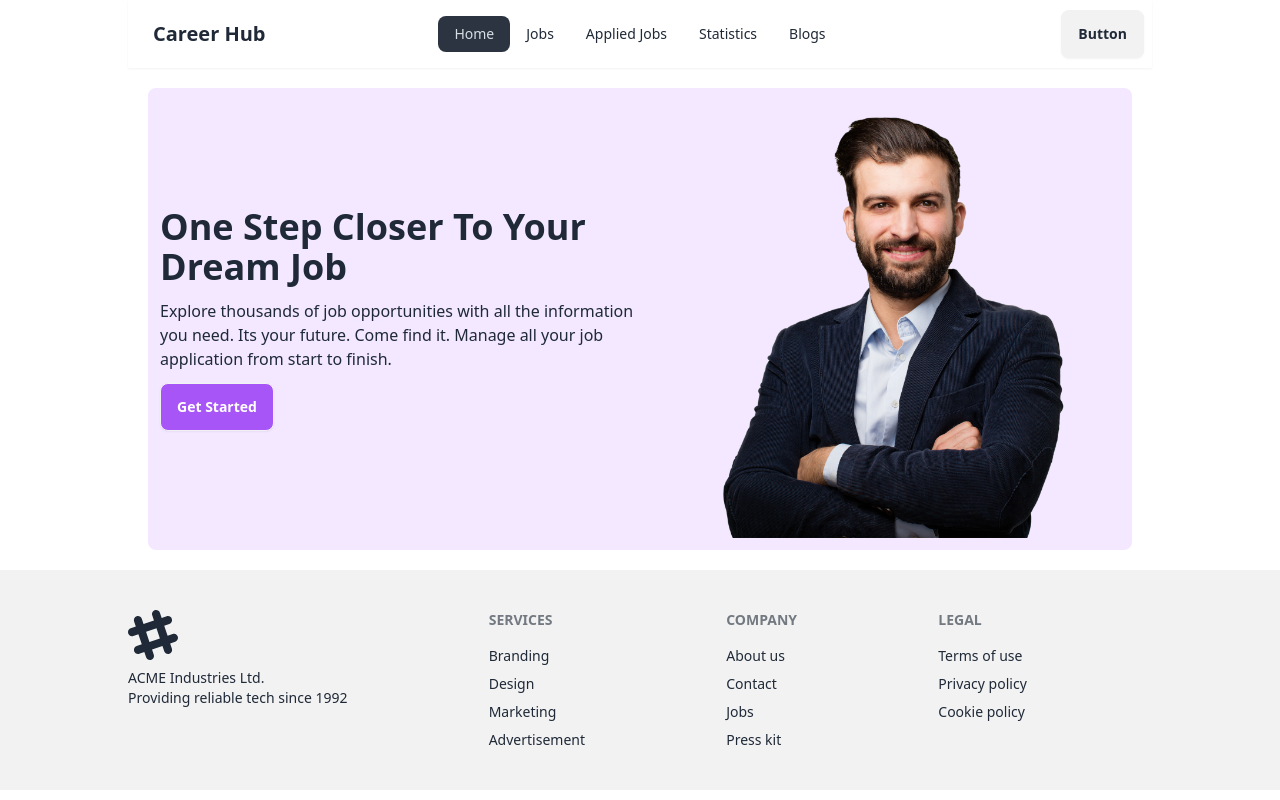
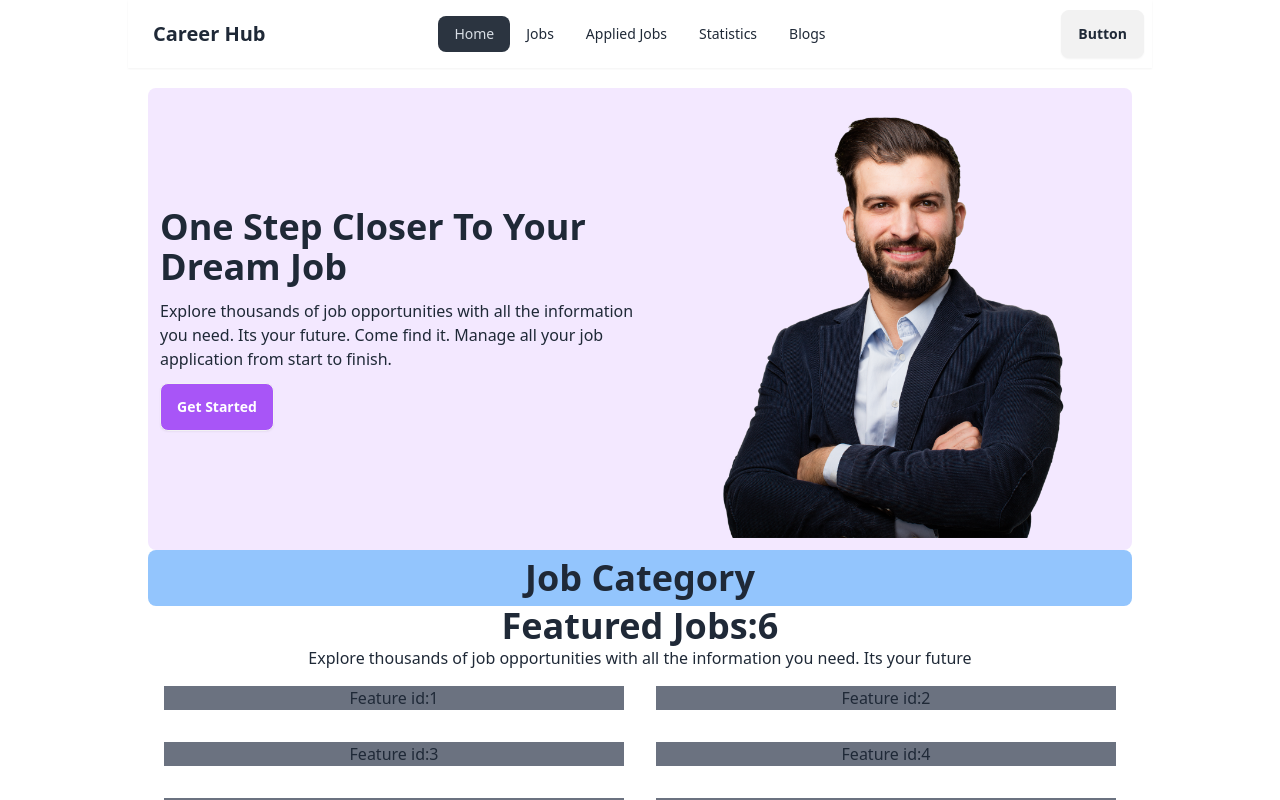
Before and after one commit to Ensaf01/React-career-hub-job-feature, a React (Vite) app: page / in a window 1280 px wide. Shown: the top 800 px of the page. Built offline with nearby package versions, Linux system fonts and the light colour scheme.

Commit message:
fetch jobs.json data and display just text not otherthing.next step i wil complete full job features

```diff
--- a/src/components/CategoryList/Category.jsx
+++ b/src/components/CategoryList/Category.jsx
@@ -1,8 +1,8 @@
 
 const Category = () => {
     return (
-        <div>
-            <h1>Job Category</h1>
+        <div className="text-center bg-blue-300 p-2 rounded-lg">
+            <h1 className="text-4xl font-bold">Job Category</h1>
         </div>
     );
 };
--- a/src/components/FeatureJob/FeatureJob.jsx
+++ b/src/components/FeatureJob/FeatureJob.jsx
@@ -1,7 +1,24 @@
+import { useEffect, useState } from "react";
+import Job from "../Job/Job";
 
 const FeatureJob = () => {
+    const [jobs, setJob] = useState([])
+    useEffect(() => {
+        fetch('jobs.json')
+            .then(res => res.json())
+            .then(data => setJob(data))
+    }, [])
     return (
         <div>
+            <div className="text-center">
+                <h1 className="text-4xl font-bold">Featured Jobs:{jobs.length}</h1>
+                <p>Explore thousands of job opportunities with all the information you need. Its your future</p>
+            </div>
+            <div className="grid grid-cols-2 text-center ">
+                {
+                    jobs.map(job => <Job key={job.id} job={job}></Job>)
+                }
+            </div>
 
         </div>
     );
--- a/src/components/Home/Home.jsx
+++ b/src/components/Home/Home.jsx
@@ -1,11 +1,14 @@
 import Banner from "../Banner/Banner";
+import Category from "../CategoryList/Category";
+import FeatureJob from "../FeatureJob/FeatureJob";
 
 
 const Home = () => {
     return (
         <div className=" m-5">
             <Banner></Banner>
-
+           <Category></Category>
+           <FeatureJob></FeatureJob>
         </div>
     );
 };
--- a/src/components/Job/Job.jsx
+++ b/src/components/Job/Job.jsx
@@ -1,11 +1,11 @@
 
-const Job = ({job}) => {
-    const {logo}=job;
+const Job = ({ job }) => {
+
     return (
-        <div>
-            <div>
-                <img src={logo} alt="" />
-            </div>
+        <div className="m-2 p-2">
+
+            <h1 className="bg-gray-500">Feature id:{job.id}</h1>
+
         </div>
     );
 };
```
